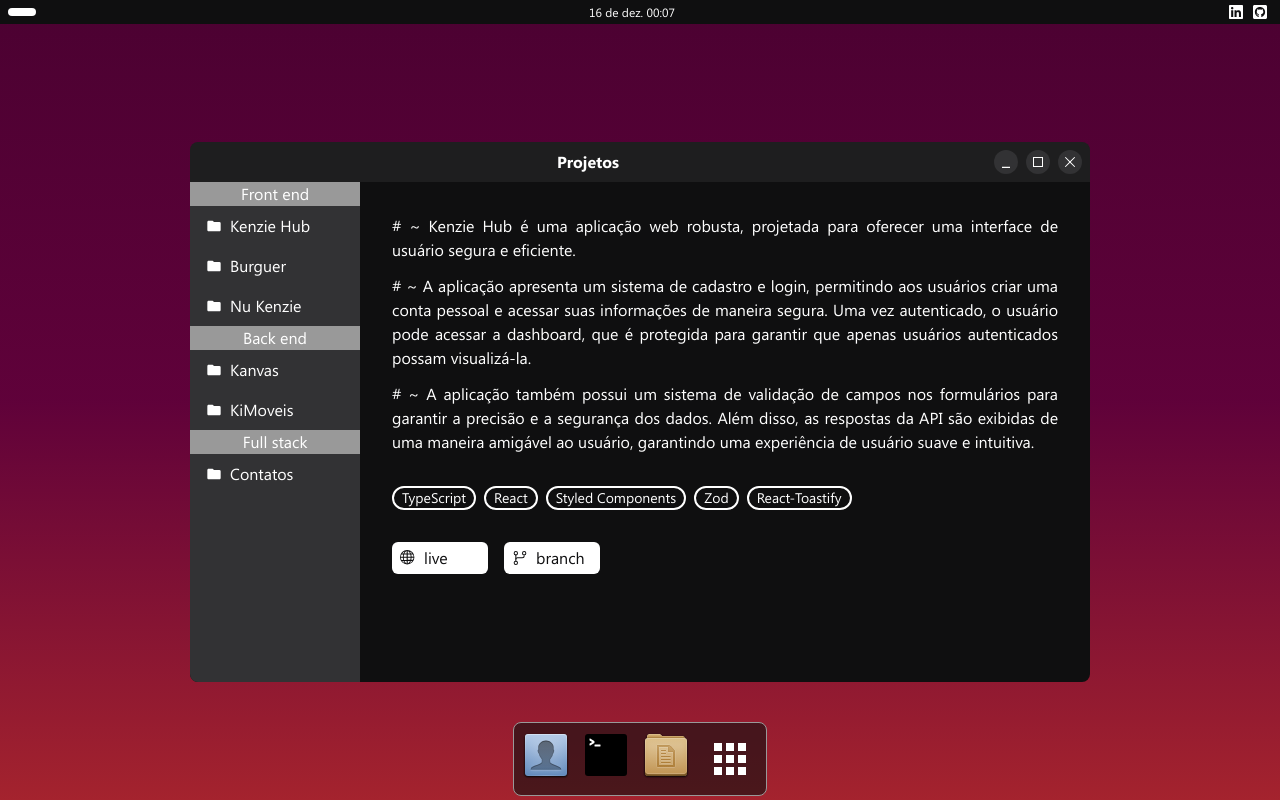
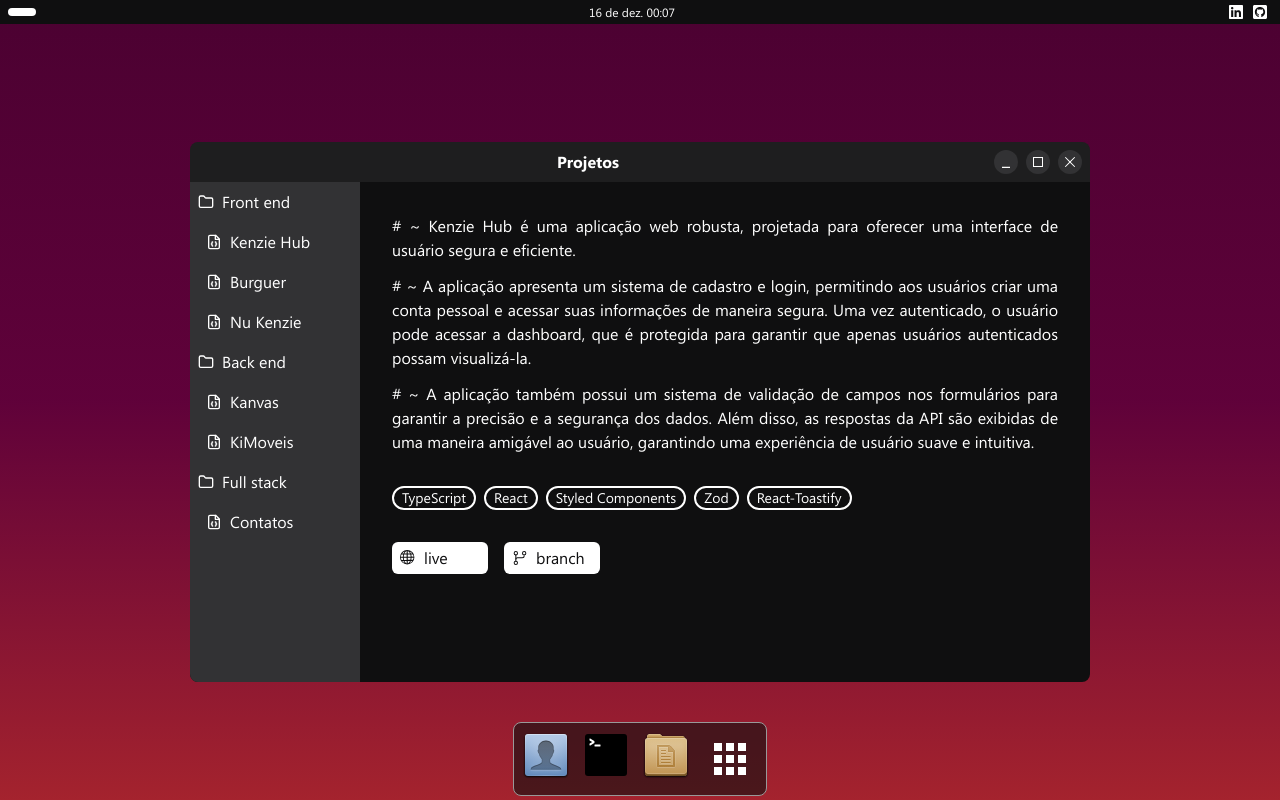
Before and after one commit to gstvcampos/portfolio, a Next.js app: page /projetos/1 in a window 1280 px wide. Built offline with nearby package versions, Linux system fonts and the light colour scheme.

Commit message:
feat: projects modal

```diff
--- a/src/app/projetos/[id]/page.tsx
+++ b/src/app/projetos/[id]/page.tsx
@@ -1,8 +1,7 @@
-import ProjectLink from '@/components/Buttons/ProjectLink'
 import ProjectsModalBtn from '@/components/Buttons/ProjectsModalBtn'
 import ProjectContainer from '@/components/Container/ProjectContainer'
 import WindowBar from '@/components/Container/WindowBar'
-import { projects } from '@/db/projects'
+import MenuProjects from '@/components/MenuProjects'
 
 export interface Project {
   id: string
@@ -28,43 +27,11 @@
     >
       <WindowBar innerText="Projetos" elementId="projetos" />
       <section className="h-[calc(100%-40px)] flex-1 overflow-auto bg-content-2">
-        <div className="flex h-full min-w-0 flex-col md:flex-row">
+        <div className="flex h-full min-w-0">
+          <div className="hidden min-w-0 flex-shrink-0 bg-content-1 text-center md:block">
+            <MenuProjects />
+          </div>
           <ProjectsModalBtn />
-          <div className="hidden flex-shrink-0 flex-col bg-content-1 text-center md:flex">
-            <span className="bg-txt-2">Front end</span>
-            {projects.map(
-              (project) =>
-                project.category === 'front-end' && (
-                  <ProjectLink
-                    key={project.id}
-                    name={project.name}
-                    href={project.id}
-                  />
-                ),
-            )}
-            <span className="bg-txt-2">Back end</span>
-            {projects.map(
-              (project) =>
-                project.category === 'back-end' && (
-                  <ProjectLink
-                    key={project.id}
-                    name={project.name}
-                    href={project.id}
-                  />
-                ),
-            )}
-            <span className="bg-txt-2">Full stack</span>
-            {projects.map(
-              (project) =>
-                project.category === 'full-stack' && (
-                  <ProjectLink
-                    key={project.id}
-                    name={project.name}
-                    href={project.id}
-                  />
-                ),
-            )}
-          </div>
           <div className="md:min-h-[500px]">
             <ProjectContainer id={params.id} />
           </div>
--- a/src/components/Buttons/ProjectLink.tsx
+++ b/src/components/Buttons/ProjectLink.tsx
@@ -1,4 +1,4 @@
-import { DocumentIcon } from '@/db/Icons'
+import { FileIcon } from '@/db/Icons'
 import Link from 'next/link'
 
 export default function ProjectLink({
@@ -12,7 +12,7 @@
     <Link href={href}>
       <span className="flex min-w-[170px] items-center p-2 hover:bg-focus-1">
         <span className="mx-2">
-          <DocumentIcon />
+          <FileIcon />
         </span>
         <span>{name}</span>
       </span>
--- a/src/components/Buttons/ProjectsModalBtn.tsx
+++ b/src/components/Buttons/ProjectsModalBtn.tsx
@@ -16,8 +16,12 @@
   const modalRef = useModalClose('Escape', () => setModalOpen(false), buttonRef)
 
   return (
-    <div className="md:hidden">
-      <button ref={buttonRef} onClick={handleButtonClick}>
+    <div className="absolute md:hidden">
+      <button
+        ref={buttonRef}
+        onClick={handleButtonClick}
+        className="m-1 rounded-md bg-content-1 p-1"
+      >
         <MenuIcon />
       </button>
       {modalOpen && <MenuProjectsModal modalRef={modalRef} />}
--- /dev/null
+++ b/src/components/MenuProjects.tsx
@@ -0,0 +1,58 @@
+import { DocumentIcon } from '@/db/Icons'
+import { projects } from '@/db/projects'
+import ProjectLink from './Buttons/ProjectLink'
+
+export default function MenuProjects() {
+  return (
+    <>
+      <span className="flex min-w-[170px] items-center p-2">
+        <span className="mr-2">
+          <DocumentIcon />
+        </span>
+        <span>Front end</span>
+      </span>
+      {projects.map(
+        (project) =>
+          project.category === 'front-end' && (
+            <ProjectLink
+              key={project.id}
+              name={project.name}
+              href={project.id}
+            />
+          ),
+      )}
+      <span className="flex min-w-[170px] items-center p-2">
+        <span className="mr-2">
+          <DocumentIcon />
+        </span>
+        <span>Back end</span>
+      </span>
+      {projects.map(
+        (project) =>
+          project.category === 'back-end' && (
+            <ProjectLink
+              key={project.id}
+              name={project.name}
+              href={project.id}
+            />
+          ),
+      )}
+      <span className="flex min-w-[170px] items-center p-2">
+        <span className="mr-2">
+          <DocumentIcon />
+        </span>
+        <span>Full stack</span>
+      </span>
+      {projects.map(
+        (project) =>
+          project.category === 'full-stack' && (
+            <ProjectLink
+              key={project.id}
+              name={project.name}
+              href={project.id}
+            />
+          ),
+      )}
+    </>
+  )
+}
--- a/src/components/Modals/MenuProjectsModal.tsx
+++ b/src/components/Modals/MenuProjectsModal.tsx
@@ -1,6 +1,5 @@
-import { projects } from '@/db/projects'
 import { MutableRefObject } from 'react'
-import ProjectLink from '../Buttons/ProjectLink'
+import MenuProjects from '../MenuProjects'
 
 export default function MenuProjectsModal({
   modalRef,
@@ -8,46 +7,9 @@
   modalRef: MutableRefObject<HTMLDivElement | null>
 }) {
   return (
-    <div
-      className="absolute bottom-20 left-1/2 z-10 -translate-x-1/2"
-      ref={modalRef}
-    >
-      <div className="w-40 rounded-xl border-[1px] bg-content-2 bg-opacity-60">
-        <div className="flex w-fit flex-wrap">
-          <span className="bg-txt-2">Front end</span>
-          {projects.map(
-            (project) =>
-              project.category === 'front-end' && (
-                <ProjectLink
-                  key={project.id}
-                  name={project.name}
-                  href={project.id}
-                />
-              ),
-          )}
-          <span className="bg-txt-2">Back end</span>
-          {projects.map(
-            (project) =>
-              project.category === 'back-end' && (
-                <ProjectLink
-                  key={project.id}
-                  name={project.name}
-                  href={project.id}
-                />
-              ),
-          )}
-          <span className="bg-txt-2">Full stack</span>
-          {projects.map(
-            (project) =>
-              project.category === 'full-stack' && (
-                <ProjectLink
-                  key={project.id}
-                  name={project.name}
-                  href={project.id}
-                />
-              ),
-          )}
-        </div>
+    <div className="absolute left-1 top-8 z-10 " ref={modalRef}>
+      <div className="bg-content-1">
+        <MenuProjects />
       </div>
     </div>
   )
--- a/src/db/Icons.tsx
+++ b/src/db/Icons.tsx
@@ -97,27 +97,6 @@
   </svg>
 )
 
-export const DocumentIcon = (props: SVGProps<SVGSVGElement>) => (
-  <svg
-    xmlns="http://www.w3.org/2000/svg"
-    xmlSpace="preserve"
-    fillRule="evenodd"
-    strokeLinejoin="round"
-    strokeMiterlimit={1.414}
-    clipRule="evenodd"
-    viewBox="0 0 24 24"
-    width="1em"
-    height="1em"
-    fill="currentColor"
-    {...props}
-  >
-    <path
-      fillRule="nonzero"
-      d="M10 4H4c-1.11 0-2 .89-2 2v12c0 1.097.903 2 2 2h16c1.097 0 2-.903 2-2V8a2 2 0 0 0-2-2h-8l-2-2z"
-    />
-  </svg>
-)
-
 export const BranchIcon = (props: SVGProps<SVGSVGElement>) => (
   <svg
     xmlns="http://www.w3.org/2000/svg"
@@ -159,7 +138,7 @@
 export const MenuIcon = (props: SVGProps<SVGSVGElement>) => (
   <svg
     xmlns="http://www.w3.org/2000/svg"
-    viewBox="0 0 20 20"
+    viewBox="0 0 24 24"
     width="1em"
     height="1em"
     fill="none"
@@ -177,3 +156,40 @@
     />
   </svg>
 )
+
+export const FileIcon = (props: SVGProps<SVGSVGElement>) => (
+  <svg
+    xmlns="http://www.w3.org/2000/svg"
+    viewBox="0 0 24 24"
+    width="1em"
+    height="1em"
+    fill="none"
+    stroke="currentColor"
+    strokeLinecap="round"
+    strokeLinejoin="round"
+    strokeWidth={2}
+    className="lucide lucide-file-json"
+    {...props}
+  >
+    <path d="M14.5 2H6a2 2 0 0 0-2 2v16a2 2 0 0 0 2 2h12a2 2 0 0 0 2-2V7.5L14.5 2z" />
+    <path d="M14 2v6h6M10 12a1 1 0 0 0-1 1v1a1 1 0 0 1-1 1 1 1 0 0 1 1 1v1a1 1 0 0 0 1 1M14 18a1 1 0 0 0 1-1v-1a1 1 0 0 1 1-1 1 1 0 0 1-1-1v-1a1 1 0 0 0-1-1" />
+  </svg>
+)
+
+export const DocumentIcon = (props: SVGProps<SVGSVGElement>) => (
+  <svg
+    xmlns="http://www.w3.org/2000/svg"
+    width="1em"
+    height="1em"
+    viewBox="0 0 24 24"
+    fill="none"
+    stroke="currentColor"
+    strokeLinecap="round"
+    strokeLinejoin="round"
+    strokeWidth={2}
+    className="lucide lucide-folder"
+    {...props}
+  >
+    <path d="M20 20a2 2 0 0 0 2-2V8a2 2 0 0 0-2-2h-7.9a2 2 0 0 1-1.69-.9L9.6 3.9A2 2 0 0 0 7.93 3H4a2 2 0 0 0-2 2v13a2 2 0 0 0 2 2Z" />
+  </svg>
+)
```
